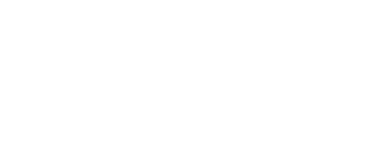
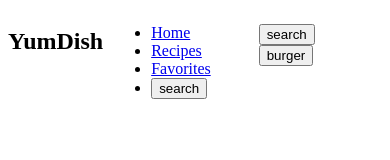
Before and after one commit to KorneliaAL/cooking-recipes-website, a plain HTML site: page index.html in a window 390 px wide. Drawn offline with Linux system fonts and the light colour scheme.

Commit message:
Created markup for main header
* Imported css files to main

* Added markup for mobile navigation

* Rewritten navigation markup for mobile

* Added navigation links

```diff
--- a/_app/css/main.css
+++ b/_app/css/main.css
@@ -0,0 +1,5 @@
+@import '/_app/css/reset.css';
+@import '/_app/css/variables.css';
+@import '/_app/css/fonts.css';
+@import '/_app/css/base.css';
+@import '/_app/css/grid.css';
--- a/index.html
+++ b/index.html
@@ -8,6 +8,34 @@
 		<title>Recipes</title>
 	</head>
 	<body>
-
+		<header>
+			<nav class="grid main-navigation">
+				<h1>YumDish</h1>
+				<ul class="main-navigation__links-list">
+					<li>
+						<a href="#" class="main-navigation__link">Home</a>
+					</li>
+					<li>
+						<a href="#" class="main-navigation__link">Recipes</a>
+					</li>
+					<li>
+						<a href="#" class="main-navigation__link">Favorites</a>
+					</li>
+					<li>
+						<button class="main-navigation__search-button">
+							search
+						</button>
+					</li>
+				</ul>
+				<ul class="main-navigation__mobile">
+					<button class="main-navigation__mobile-search-button">
+						search
+					</button>
+					<button class="main-navigation__mobile-burger-button">
+						burger
+					</button>
+				</ul>
+			</nav>
+		</header>
 	</body>
 </html>
```
Also changed, not shown: _app/css/grid.css (renamed from _app/css/modules/grid.css).
